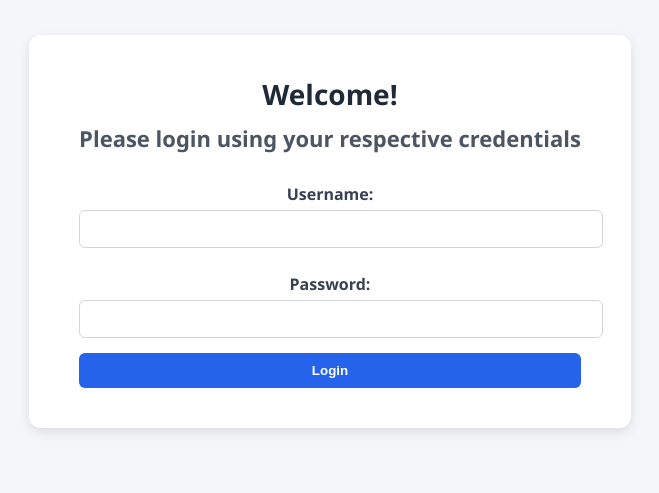
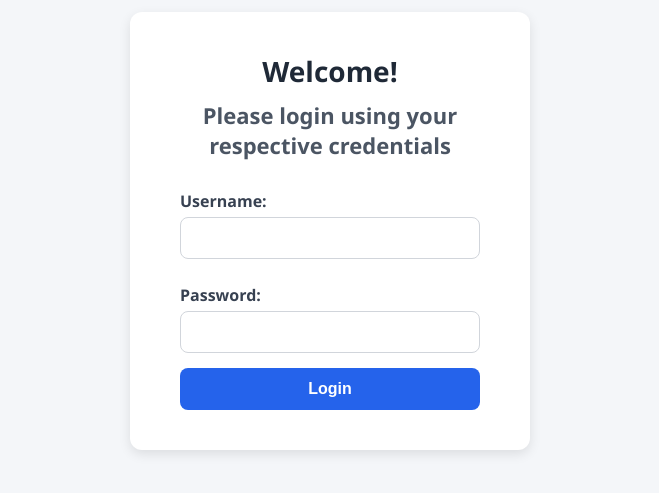
Before and after one commit to EddieASC21/Bank-Desktop, a React (Vite) app in the folder frontend/Bank-Desktop/: page / in a window 1280 px wide. Shown: the part 169-662 px from the top of the page, without its empty margins (310-969 px from the left). Built offline with nearby package versions, Linux system fonts and the light colour scheme.

Commit message:
fixed some styling issues with the landing page

```diff
--- a/frontend/Bank-Desktop/src/styles/LandingPage.css
+++ b/frontend/Bank-Desktop/src/styles/LandingPage.css
@@ -19,6 +19,9 @@ body {
     border-radius: 12px;
     box-shadow: 0 4px 12px rgba(0, 0, 0, 0.1);
     text-align: center;
+    width: 100%;
+    max-width: 400px;
+    box-sizing: border-box;
 }
 
 .login-box h1 {
@@ -36,16 +39,18 @@ body {
     margin: 10px 0 5px;
     font-weight: 600;
     color: #374151;
+    text-align: left;
 }
 
 .login-box input {
     width: 100%;
-    padding: 10px;
+    padding: 12px;
     margin-bottom: 15px;
     border: 1px solid #d1d5db;
-    border-radius: 6px;
+    border-radius: 8px;
     outline: none;
     font-size: 14px;
+    box-sizing: border-box;
 }
 
 .login-box input:focus {
@@ -55,14 +60,15 @@ body {
 
 .login-box button {
     width: 100%;
-    padding: 10px;
+    padding: 12px;
     background-color: #2563eb;
     color: white;
     font-weight: bold;
     border: none;
-    border-radius: 6px;
+    border-radius: 8px;
     cursor: pointer;
     transition: background-color 0.2s ease;
+    font-size: 16px;
 }
 
 .login-box button:hover {
```
